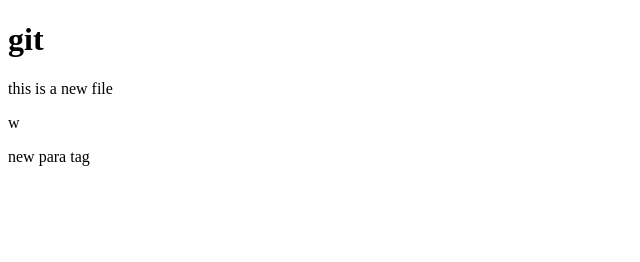
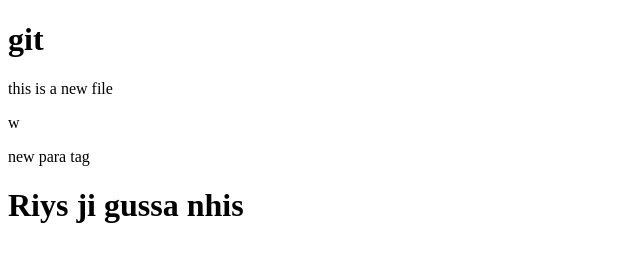
Before and after one commit to riyasharma029/abcd, a plain HTML site: page new.html in a window 1280 px wide. Shown: the whole page, without its empty margins (0-640 px from the left). Drawn offline with Linux system fonts and the light colour scheme.

Commit message:
Add File New File

```diff
--- a/new.html
+++ b/new.html
@@ -10,6 +10,6 @@
     <p>this is a new file</p>w
     <p>new para tag</p>
 
-
+    <h1>Riys ji gussa nhis</h1>
 </body>
 </html>
```
